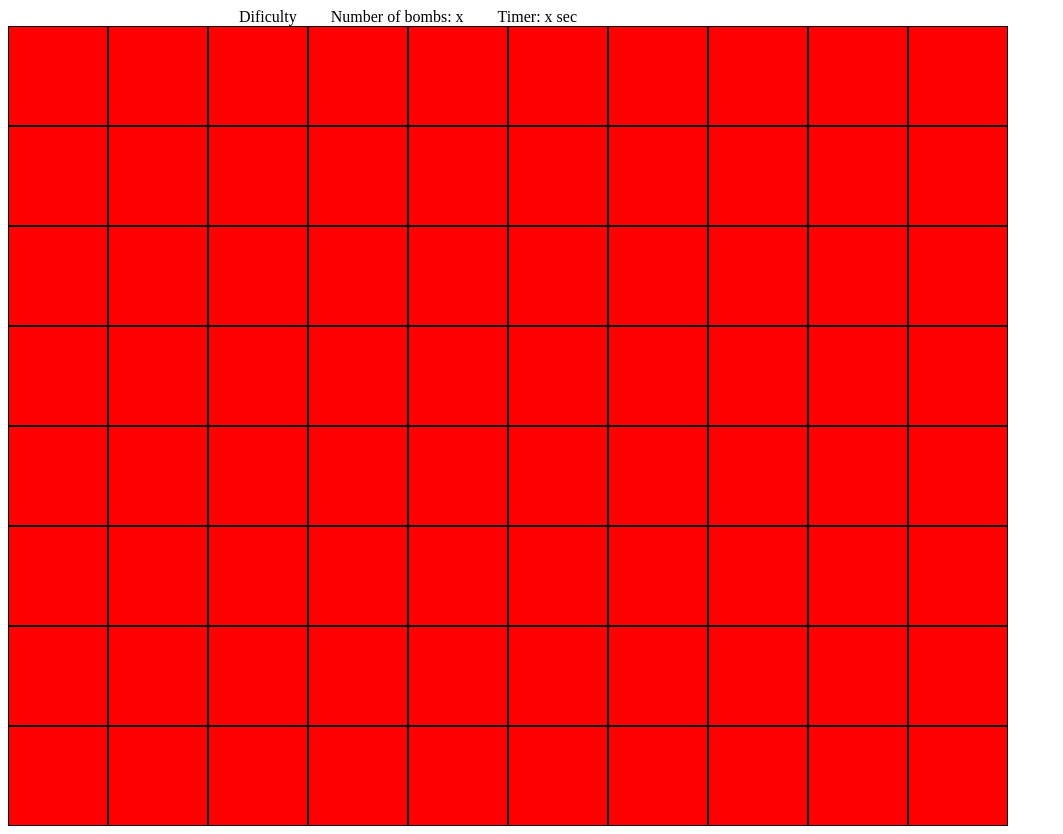
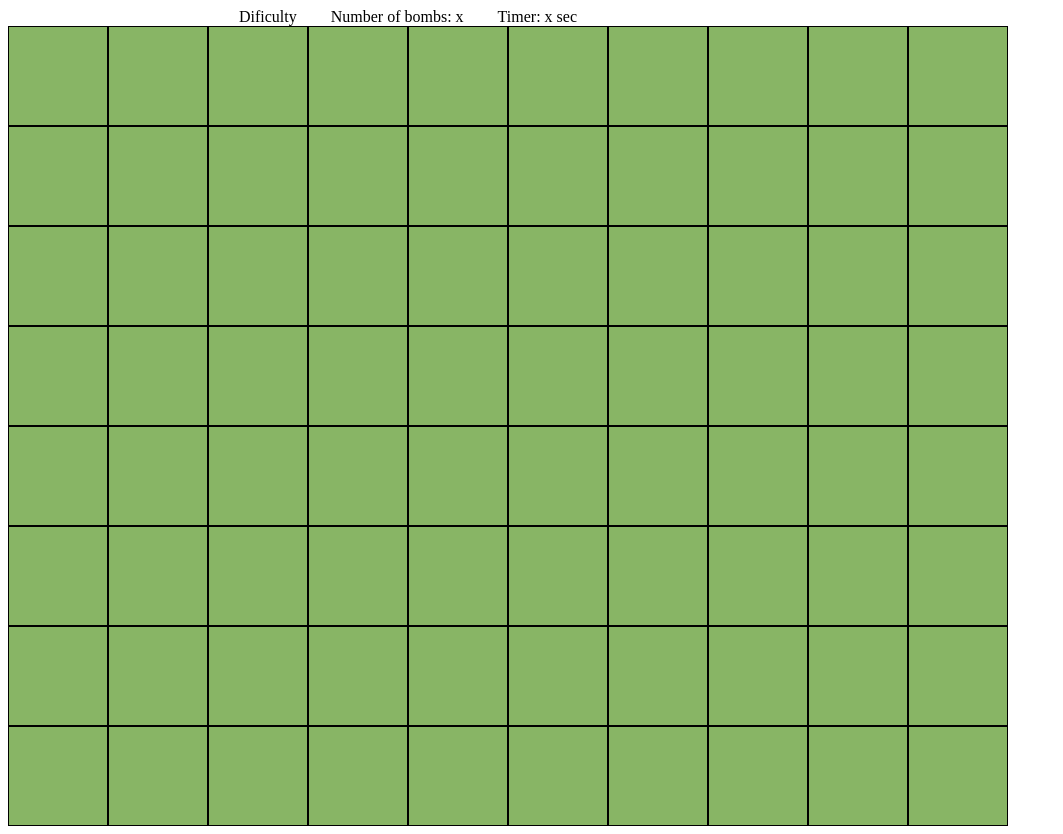
Before and after one commit to Truewarlock/minesweeper, an Angular app in the folder minesweeper/: page / in a window 1280 px wide. Shown: the whole page, without its empty margins (0-1063 px from the left). Built offline with nearby package versions, Linux system fonts and the light colour scheme.

Commit message:
simple logic for handling cell state

```diff
--- a/minesweeper/src/app/app.module.ts
+++ b/minesweeper/src/app/app.module.ts
@@ -3,11 +3,13 @@ import { BrowserModule } from '@angular/platform-browser';
 
 import { AppComponent } from './app.component';
 import { GameBoardComponent } from './components/game-board/game-board.component';
+import { MineFieldComponent } from './components/mine-field/mine-field.component';
 
 @NgModule({
   declarations: [
     AppComponent,
-    GameBoardComponent
+    GameBoardComponent,
+    MineFieldComponent
   ],
   imports: [
     BrowserModule
--- a/minesweeper/src/app/components/game-board/game-board.component.html
+++ b/minesweeper/src/app/components/game-board/game-board.component.html
@@ -13,11 +13,7 @@
 <div *ngFor="let i of height">
 
       <div style="display: flex;">
-        <div *ngFor="let i of lenght"
-              style="width:98px;
-                    height:98px;
-                    background-color: red;
-                    border: 1px solid black;"></div>
+        <mine-field *ngFor="let i of lenght"></mine-field>
       </div>
 
 </div>
--- /dev/null
+++ b/minesweeper/src/app/components/mine-field/mine-field.component.css
@@ -0,0 +1,18 @@
+
+.mine-field{
+  width:98px;
+  height:98px;
+  border: 1px solid black;
+}
+
+.unrevealed{
+  background-color: rgb(136, 181, 101);
+}
+
+.empty{
+  background-color: rgb(212, 216, 208);
+}
+
+.bomb{
+  background-color: rgb(235, 23, 23) ;
+}
--- /dev/null
+++ b/minesweeper/src/app/components/mine-field/mine-field.component.html
@@ -0,0 +1,6 @@
+<div class="mine-field"
+     [ngClass]="{'unrevealed':unrevealed,
+                 'empty':false,
+                 'bomb': revealState}"
+     (click)="revealMine()">
+</div>
--- /dev/null
+++ b/minesweeper/src/app/components/mine-field/mine-field.component.ts
@@ -0,0 +1,25 @@
+import { Component, OnInit } from '@angular/core';
+
+@Component({
+  selector: 'mine-field',
+  templateUrl: './mine-field.component.html',
+  styleUrls: ['./mine-field.component.css']
+})
+export class MineFieldComponent implements OnInit {
+
+  constructor() { }
+
+  ngOnInit(): void {
+  }
+
+  unrevealed:boolean=true;
+  isBomb:boolean=false;
+  revealState:boolean=false;
+
+  revealMine(){
+    this.unrevealed=false;
+    if(this.isBomb)
+      this.revealState=true
+  }
+
+}
```
